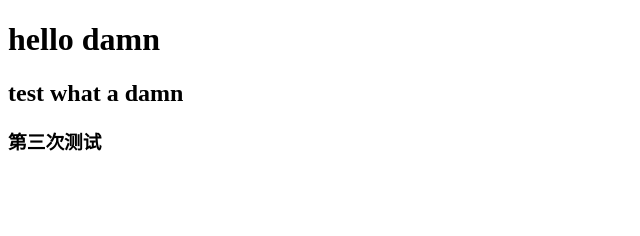
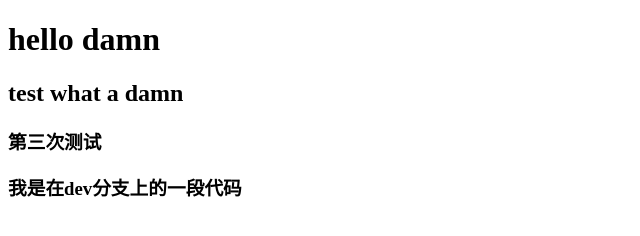
Before and after one commit to XSW123xsw/AerJta, a plain HTML site: page index.html in a window 1280 px wide. Shown: the whole page, without its empty margins (0-640 px from the left). Drawn offline with Linux system fonts and the light colour scheme.

Commit message:
:8ball:  branch测试

```diff
--- a/index.html
+++ b/index.html
@@ -10,5 +10,6 @@
     <h1>hello damn</h1>
     <h2>test what a damn</h2>
     <h3>第三次测试</h3>
+    <h3>我是在dev分支上的一段代码</h3>
 </body>
 </html>
```
